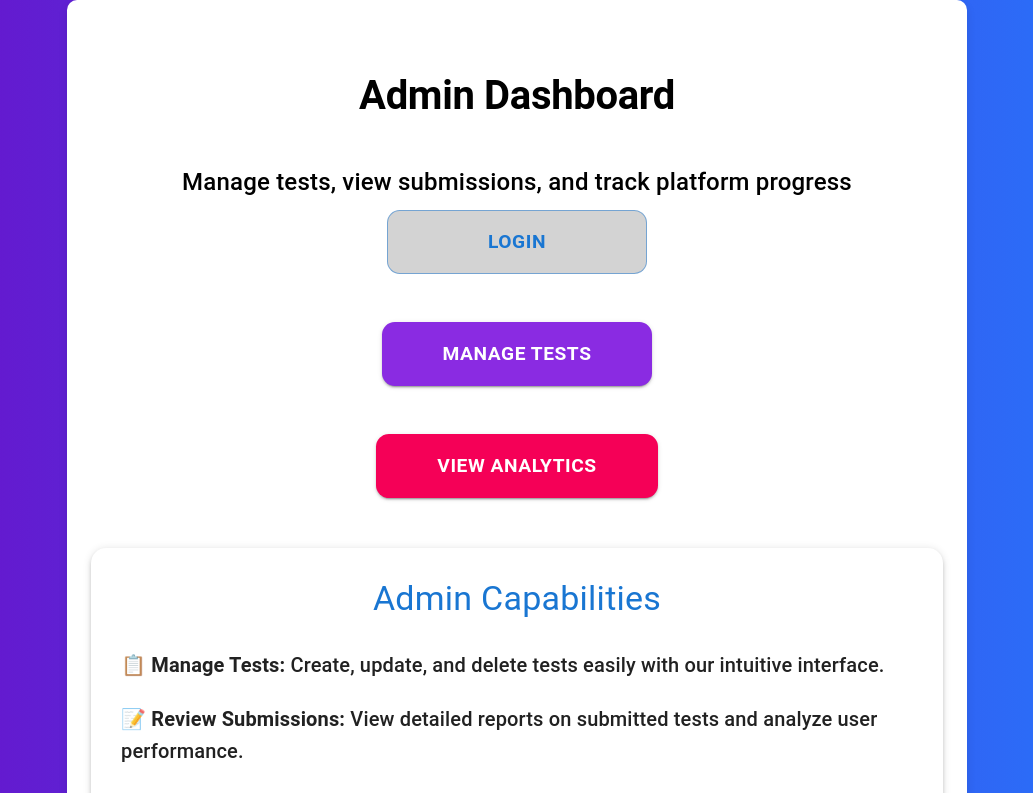
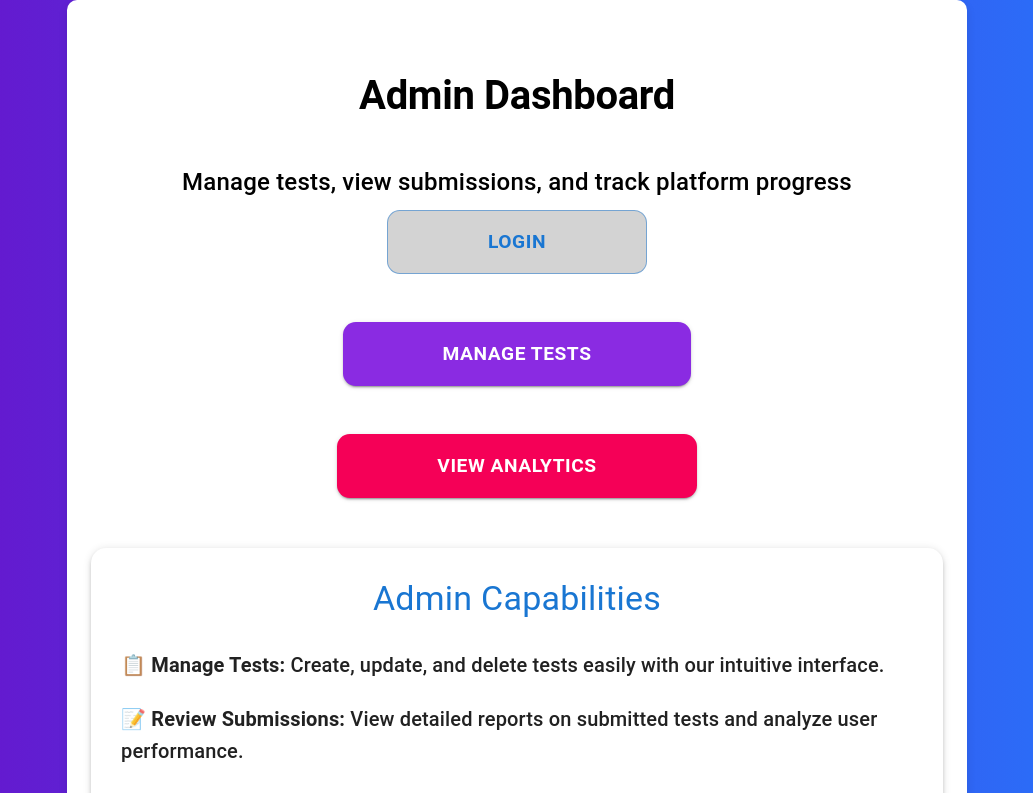
Before and after one commit to ebaze-tech/CourseMasterAdmin, a React (Vite) app: page / in a window 1280 px wide. Shown: the top 793 px of the page, without its empty margins (123-1156 px from the left). Built offline with nearby package versions, Linux system fonts and the light colour scheme.

Commit message:
Fixed admin home page

```diff
--- a/src/Admin/AdminHomepage.jsx
+++ b/src/Admin/AdminHomepage.jsx
@@ -92,14 +92,13 @@ const AdminHomePage = () => {
               size="large"
               onClick={() => navigate("/login/admin")}
               sx={{
-                // marginRight: "20px",
-                padding: "10px 61px",
+                padding: "10px 100px",
                 fontSize: "1.2rem",
                 fontWeight: "bold",
-                backgroundColor: "blueviolet",
                 height: "4rem",
                 borderRadius: "0.8rem",
                 cursor: "pointer",
+                backgroundColor: "blueviolet",
                 marginTop: "3rem",
               }}
             >
@@ -120,13 +119,13 @@ const AdminHomePage = () => {
               size="large"
               onClick={() => navigate("/login/admin")}
               sx={{
-                padding: "10px 61px",
+                padding: "10px 100px",
                 fontSize: "1.2rem",
                 fontWeight: "bold",
-                backgroundColor: "#f50057",
                 height: "4rem",
                 borderRadius: "0.8rem",
                 cursor: "pointer",
+                backgroundColor: "#f50057",
                 marginTop: "3rem",
               }}
             >
```
